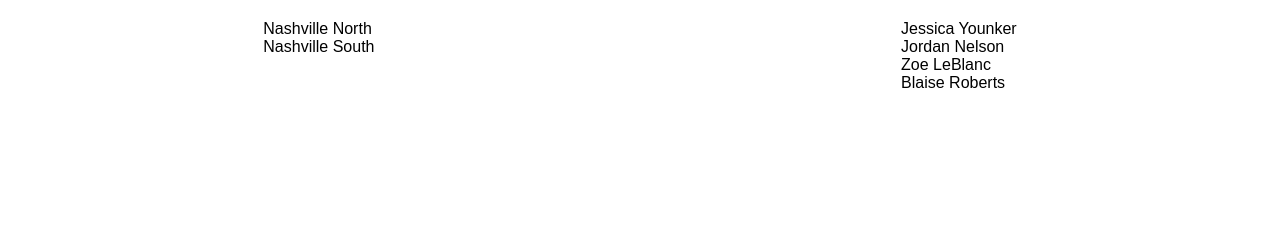
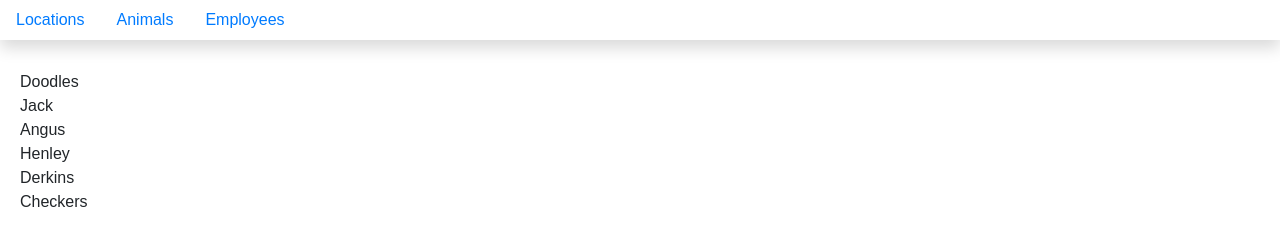
Before and after one commit to stevebrownlee/react-step-by-step, a React app: page /animals in a window 1280 px wide. Built offline with nearby package versions, Linux system fonts and the light colour scheme.

Commit message:
Added navigation bar, and basic routing

```diff
--- a/package.json
+++ b/package.json
@@ -3,8 +3,10 @@
   "version": "0.1.0",
   "private": true,
   "dependencies": {
+    "bootstrap": "^4.1.2",
     "react": "^16.4.1",
     "react-dom": "^16.4.1",
+    "react-router-dom": "^4.3.1",
     "react-scripts": "1.1.4"
   },
   "scripts": {
--- /dev/null
+++ b/src/components/ApplicationViews.js
@@ -0,0 +1,53 @@
+import { Route } from 'react-router-dom'
+import React, { Component } from "react"
+import AnimalList from './animal/AnimalList'
+import LocationList from './location/LocationList'
+import EmployeeList from './employee/EmployeeList'
+
+
+export default class ApplicationViews extends Component {
+    state = {
+        employees: [
+            { id: 1, name: "Jessica Younker" },
+            { id: 2, name: "Jordan Nelson" },
+            { id: 3, name: "Zoe LeBlanc" },
+            { id: 4, name: "Blaise Roberts" }
+        ],
+        locations: [
+            { id: 1, name: "Nashville North" },
+            { id: 2, name: "Nashville South" }
+        ],
+        animals: [
+            { id: 1, name: "Doodles" },
+            { id: 2, name: "Jack" },
+            { id: 3, name: "Angus" },
+            { id: 4, name: "Henley" },
+            { id: 5, name: "Derkins" },
+            { id: 6, name: "Checkers" }
+        ],
+        owners: [
+            { id: 1, name: "Ryan Tanay" },
+            { id: 2, name: "Emma Beaton" },
+            { id: 3, name: "Dani Adkins" },
+            { id: 4, name: "Adam Oswalt" },
+            { id: 5, name: "Fletcher Bangs" },
+            { id: 6, name: "Angela Lee" }
+        ]
+    }
+
+    render() {
+        return (
+            <React.Fragment>
+                <Route exact path="/" render={(props) => {
+                    return <LocationList locations={this.state.locations} />
+                }} />
+                <Route exact path="/animals" render={(props) => {
+                    return <AnimalList animals={this.state.animals} />
+                }} />
+                <Route exact path="/employees" render={(props) => {
+                    return <EmployeeList employees={this.state.employees} />
+                }} />
+            </React.Fragment>
+        )
+    }
+}
--- a/src/components/Kennel.js
+++ b/src/components/Kennel.js
@@ -1,30 +1,18 @@
 import React, { Component } from "react"
-import EmployeeList from "./employee/EmployeeList"
-import LocationList from "./location/LocationList"
+import NavBar from "./nav/NavBar"
+import ApplicationViews from "./ApplicationViews"
+
 import "./Kennel.css"
+import "bootstrap/dist/css/bootstrap.min.css"
 
 
 export default class Kennel extends Component {
-
-    state = {
-        employees: [
-            { id: 1, name: "Jessica Younker" },
-            { id: 2, name: "Jordan Nelson" },
-            { id: 3, name: "Zoe LeBlanc" },
-            { id: 4, name: "Blaise Roberts" }
-        ],
-        locations: [
-            { id: 1, name: "Nashville North" },
-            { id: 2, name: "Nashville South" }
-        ]
-    }
-
     render() {
         return (
-            <article className="kennel">
-                <LocationList locations={this.state.locations} />
-                <EmployeeList employees={this.state.employees} />
-            </article>
+            <React.Fragment>
+                <NavBar />
+                <ApplicationViews />
+            </React.Fragment>
         )
     }
 }
--- /dev/null
+++ b/src/components/animal/AnimalList.js
@@ -0,0 +1,18 @@
+import React, { Component } from 'react'
+
+
+export default class AnimalList extends Component {
+    render() {
+        return (
+            <section className="animals">
+            {
+                this.props.animals.map(animal =>
+                    <div key={animal.id}>
+                        {animal.name}
+                    </div>
+                )
+            }
+            </section>
+        )
+    }
+}
--- /dev/null
+++ b/src/components/nav/NavBar.js
@@ -0,0 +1,24 @@
+import React, { Component } from "react"
+import { Link } from "react-router-dom"
+import "./NavBar.css"
+
+
+export default class NavBar extends Component {
+    render() {
+        return (
+            <nav className="navbar navbar-light fixed-top light-blue flex-md-nowrap p-0 shadow">
+                <ul className="nav nav-pills">
+                    <li className="nav-item">
+                        <Link className="nav-link" to="/">Locations</Link>
+                    </li>
+                    <li className="nav-item">
+                        <Link className="nav-link" to="/animals">Animals</Link>
+                    </li>
+                    <li className="nav-item">
+                        <Link className="nav-link" to="/employees">Employees</Link>
+                    </li>
+                </ul>
+            </nav>
+        )
+    }
+}
--- a/src/index.css
+++ b/src/index.css
@@ -1,5 +1,5 @@
 body {
   margin: 0;
-  padding: 20px 0 0 0;
+  padding: 70px 0 0 20px;
   font-family: sans-serif;
 }
--- a/src/index.js
+++ b/src/index.js
@@ -1,8 +1,14 @@
 import React from 'react';
 import ReactDOM from 'react-dom';
-import './index.css';
-import registerServiceWorker from './registerServiceWorker';
+import { BrowserRouter as Router } from "react-router-dom"
 import Kennel from './components/Kennel';
 
-ReactDOM.render(<Kennel />, document.getElementById('root'));
+import registerServiceWorker from './registerServiceWorker';
+import './index.css';
+
+ReactDOM.render(
+    <Router>
+        <Kennel />
+    </Router>
+    , document.getElementById('root'));
 registerServiceWorker();
```
Also changed, not shown: src/components/nav/NavBar.css (added), 1 other file.
